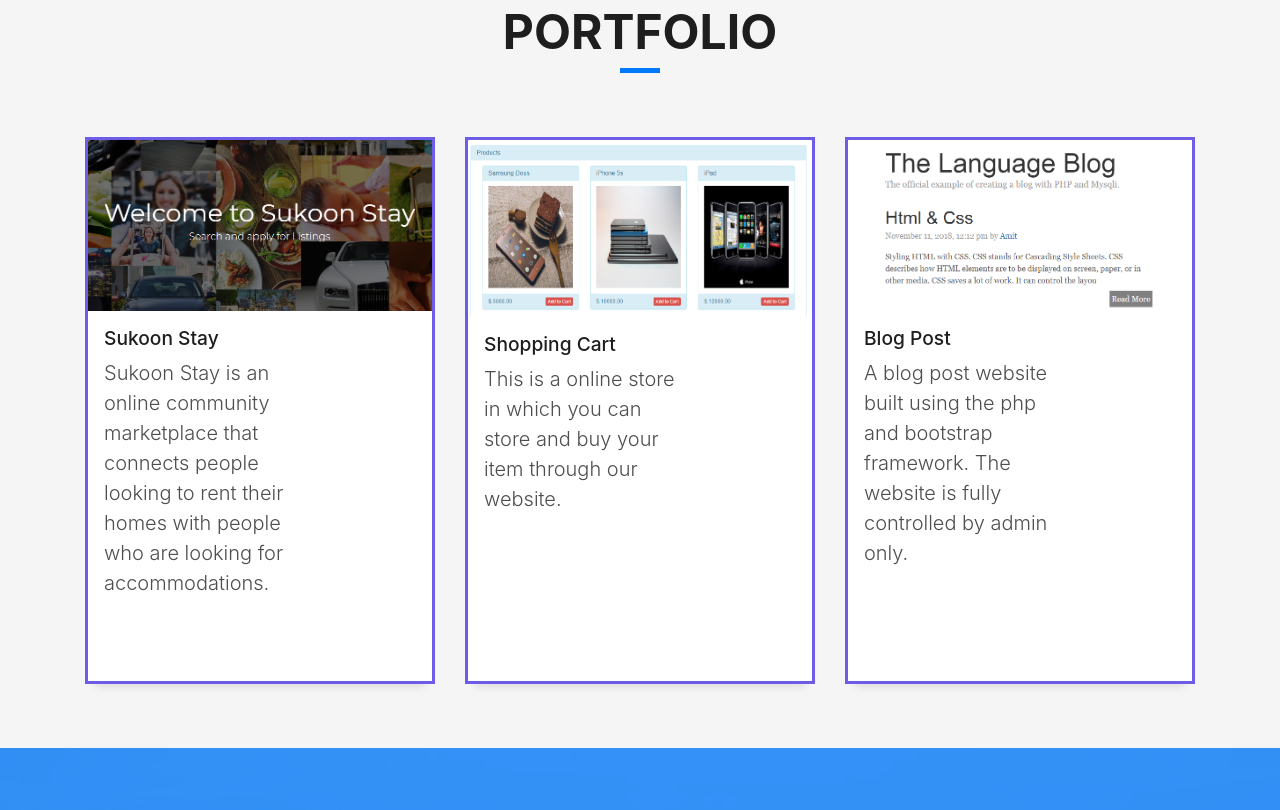
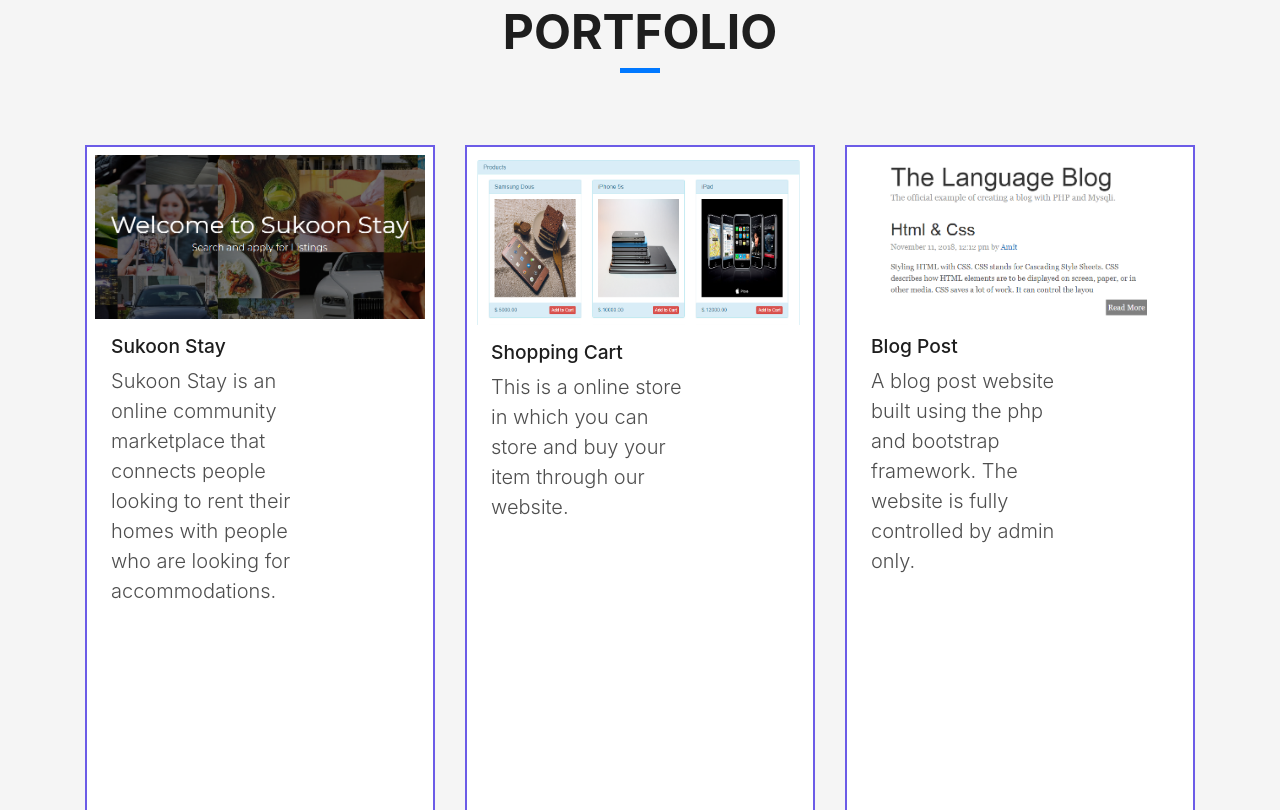
Before and after one commit to iamsohilvahora/portfolio_netlify, a plain HTML site: page index.html in a window 1280 px wide. Shown: the part 1750-2560 px from the top of the page. Drawn offline with Linux system fonts and the light colour scheme; files whose address does not match are found by name; a web font is replaced by a local one.

Commit message:
css file updated

```diff
--- a/css/style.css
+++ b/css/style.css
@@ -769,12 +769,15 @@ a:hover {
 ======================================*/
 
 .work-box {
-  margin-bottom: 3rem;
+  backface-visibility: hidden;
   -webkit-backface-visibility: hidden;
-  backface-visibility: hidden;
   background-color: #fff;
-  border: 3px solid #6c5ce7;
-  height: 100%;
+  margin: 0.5rem 0rem;
+  padding: 0.5rem;
+
+  border: 2px solid #6c5ce7;
+  height: 100vh;
+
 }
 
 .work-box:hover img {
```
